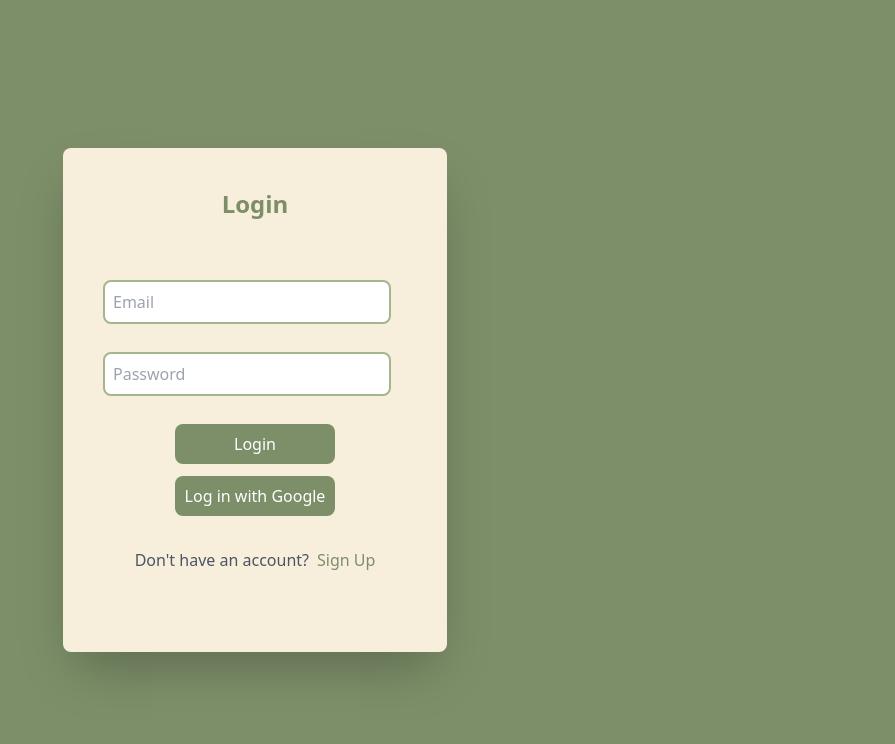
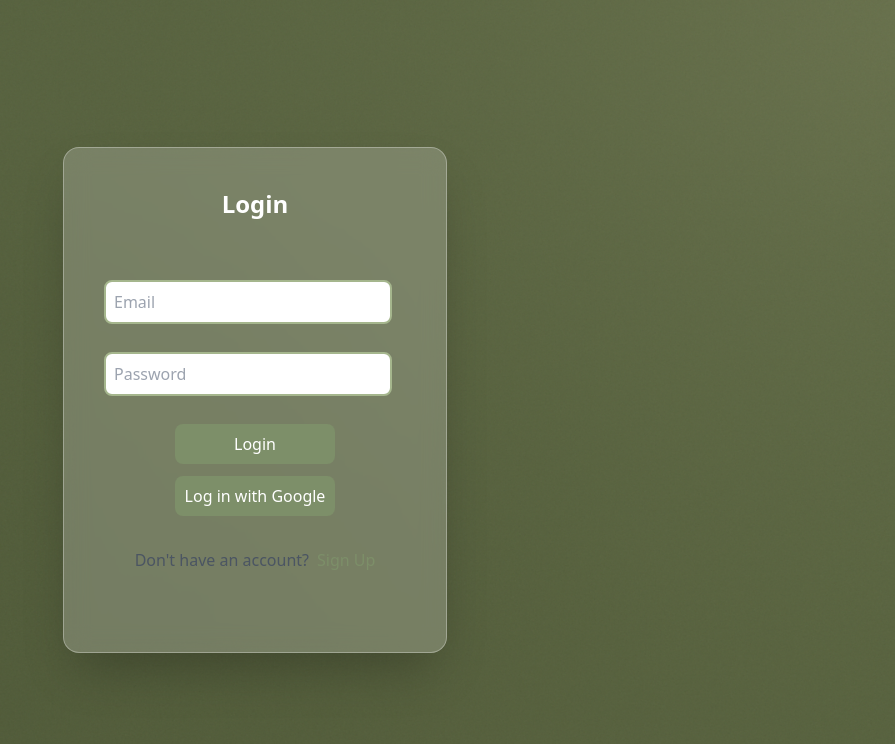
Before and after one commit to Robb730/invitation, a React (Create React App) app: page /login in a window 1280 px wide. Shown: the top 744 px of the page, without its empty margins (385-1280 px from the left). Built offline with nearby package versions, Linux system fonts and the light colour scheme.

Commit message:
edited login bg and made glass

```diff
--- a/src/components/pages/Login.js
+++ b/src/components/pages/Login.js
@@ -3,6 +3,7 @@ import { Link } from 'react-router-dom'
 import { useNavigate } from 'react-router-dom';
 import { signInWithEmailAndPassword, GoogleAuthProvider, signInWithPopup } from "firebase/auth";
 import { auth } from "../../firebaseConfig";
+import bg from './homepage-comp/images/bglogin.png'
 
 const Login = () => {
     const [email, setEmail] = useState("");
@@ -39,10 +40,11 @@ const Login = () => {
         }
     }
   return (
-    <div className='bg-olive-dark h-screen flex justify-center items-center'>
-      <div className='bg-beige p-10 rounded-lg shadow-2xl w-96 h-auto'>
+    <div className="h-screen flex justify-center items-center bg-cover bg-center"
+  style={{ backgroundImage: `url(${bg})` }}>
+      <div className="bg-white/20 backdrop-blur-md border border-white/30 p-10 rounded-2xl shadow-2xl w-96 h-auto">
         <div className='flex items-center justify-center'>
-            <h1 className='text-2xl font-bold text-olive-dark'>Login</h1>
+            <h1 className='text-2xl font-bold text-white'>Login</h1>
         </div>
         <div className='flex flex-col mt-5 py-10 gap-y-3'>
             <input value={email} onChange={(e) => setEmail(e.target.value)} type="text" placeholder='Email' className='border-2 border-olive rounded-lg p-2 w-72 mb-4'/>
```
Also changed, not shown: src/components/pages/homepage-comp/images/bglogin.png (added).
